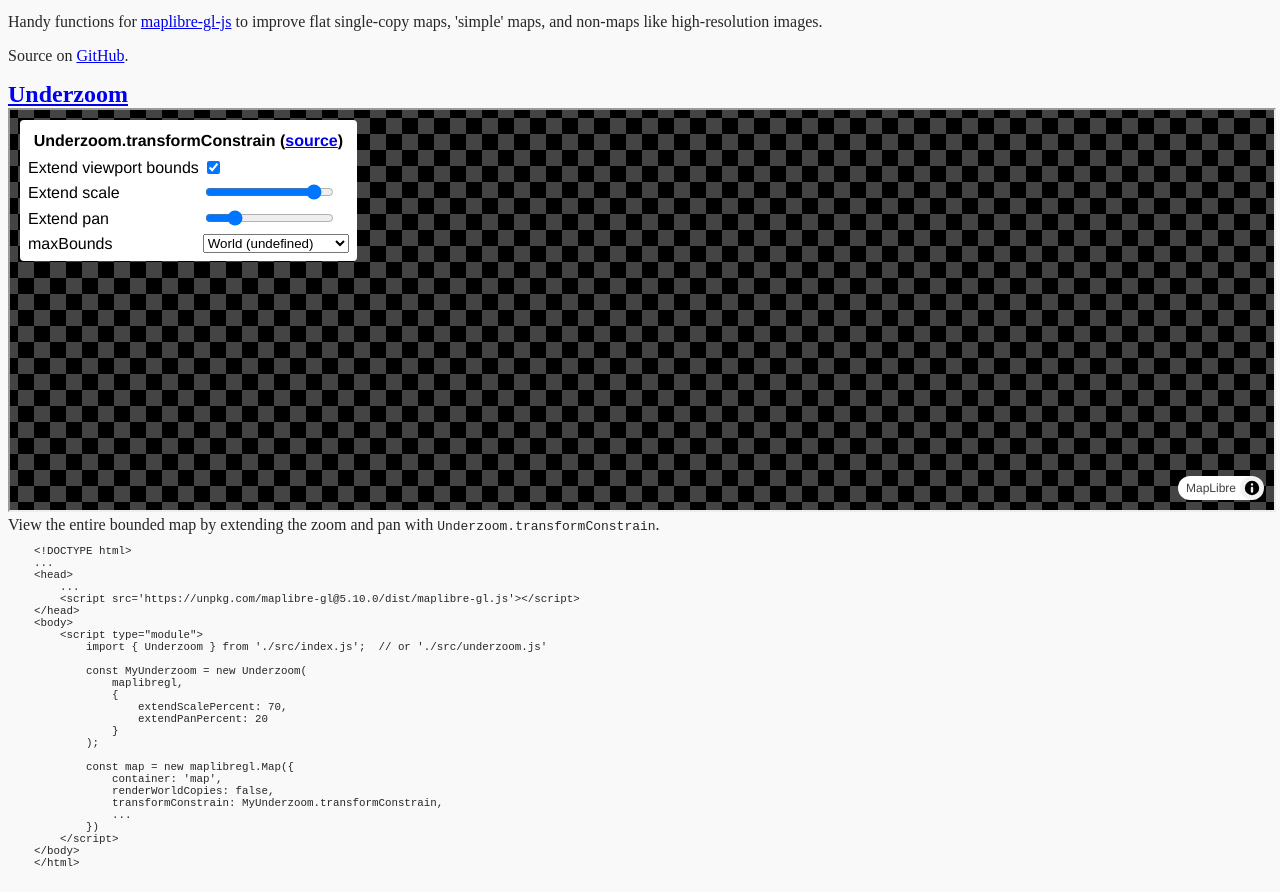
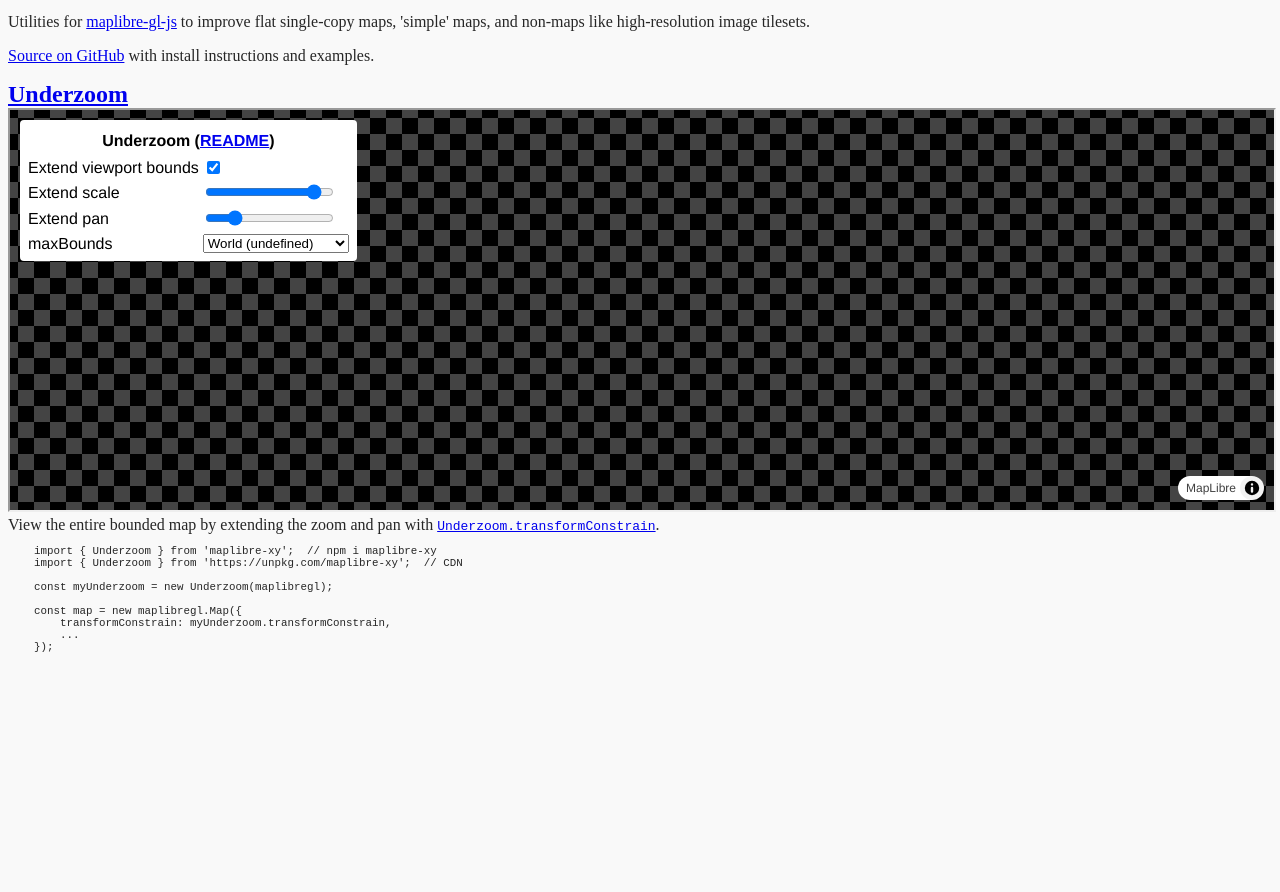
Before and after one commit to larsmaxfield/maplibre-xy, a website: page index.html in a window 1280 px wide. Shown: the part 48-940 px from the top of the page. After the commit the page ends 800 px from the top, so only its background shows below. Drawn offline with nearby package versions, Linux system fonts and the light colour scheme.

Commit message:
Simpler README, preview page

```diff
--- a/examples/underzoom/index.html
+++ b/examples/underzoom/index.html
@@ -38,7 +38,7 @@
 <table id='options' class='listing-group'>
     <tr><th scope="col" colspan="100%">
         <h1>
-            Underzoom.transformConstrain (<a href="https://github.com/larsmaxfield/maplibre-xy/tree/main/src/underzoom.js" target="_top">source</a>)
+            Underzoom (<a href="https://github.com/larsmaxfield/maplibre-xy/#underzoom" target="_top">README</a>)
         </h1>
     </th></tr>
     <tr><td><label for='extend-viewport-bounds'>Extend viewport bounds</label></td><td><input type='checkbox' id='extend-viewport-bounds' checked/></td></tr>
--- a/index.html
+++ b/index.html
@@ -31,10 +31,9 @@
         maplibre-xy
     </h1>
     <p>
-        Handy functions for <a href=https://github.com/maplibre/maplibre-gl-js>maplibre-gl-js</a> to improve flat single-copy maps, 'simple' maps, and non-maps like high-resolution images.
-    </p>
+        Utilities for <a href=https://github.com/maplibre/maplibre-gl-js>maplibre-gl-js</a> to improve flat single-copy maps, 'simple' maps, and non-maps like high-resolution image tilesets.
     <p class="h-caption">
-        Source on <a href=https://github.com/larsmaxfield/maplibre-xy>GitHub</a>.
+        <a href=https://github.com/larsmaxfield/maplibre-xy>Source on GitHub</a> with install instructions and examples.
     <p>
 
     <h2>
@@ -47,35 +46,17 @@
         height="400"
         src="./examples/underzoom/">
     </iframe>
-    <p class="iframe-caption">View the entire bounded map by extending the zoom and pan with <code>Underzoom.transformConstrain</code>.</p>
+    <p class="iframe-caption">View the entire bounded map by extending the zoom and pan with <a href="https://github.com/larsmaxfield/maplibre-xy#underzoom"><code>Underzoom.transformConstrain</code></a>.</p>
     <pre>
-    &#60;!DOCTYPE html&#62;
-    ...
-    &#60;head&#62;
+    import { Underzoom } from 'maplibre-xy';  // npm i maplibre-xy
+    import { Underzoom } from 'https://unpkg.com/maplibre-xy';  // CDN
+
+    const myUnderzoom = new Underzoom(maplibregl);
+
+    const map = new maplibregl.Map({
+        transformConstrain: myUnderzoom.transformConstrain,
         ...
-        &#60;script src='https://unpkg.com/maplibre-gl@5.10.0/dist/maplibre-gl.js'&#62;&#60;/script&#62;
-    &#60;/head&#62;
-    &#60;body&#62;
-        &#60;script type="module"&#62;
-            import { Underzoom } from './src/index.js';  // or './src/underzoom.js'
-
-            const MyUnderzoom = new Underzoom(
-                maplibregl,
-                {
-                    extendScalePercent: 70,
-                    extendPanPercent: 20
-                }
-            );
-
-            const map = new maplibregl.Map({
-                container: 'map',
-                renderWorldCopies: false,
-                transformConstrain: MyUnderzoom.transformConstrain,
-                ...
-            })
-        &#60;/script&#62;
-    &#60;/body&#62;
-    &#60;/html&#62;
+    });
     </pre>
 </body>
 </html>
```
Also changed, not shown: examples/underzoom/minimal.html (+4 -3 lines), README.md.
